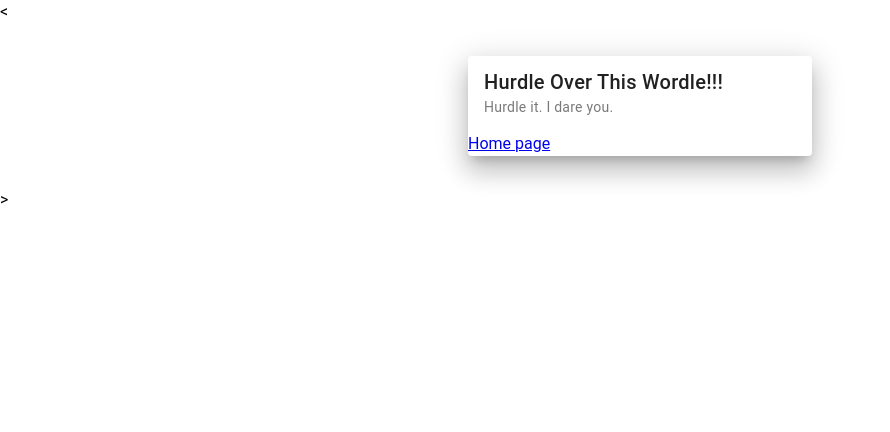
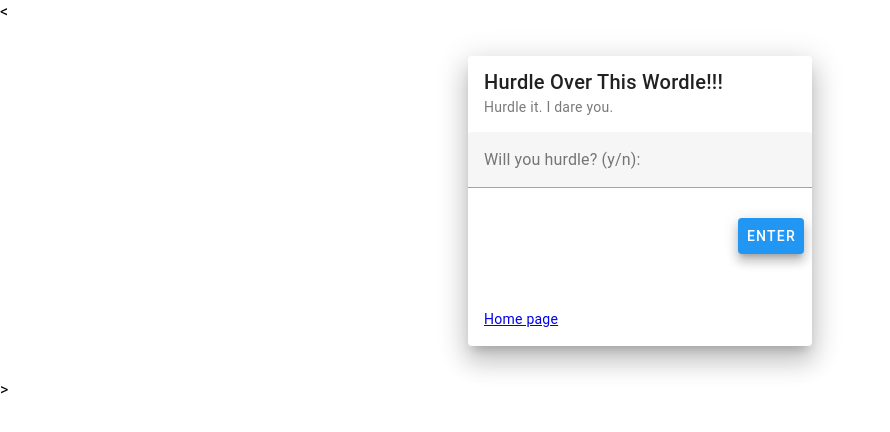
Before and after one commit to IntelliTect-Samples/EWU-CSCD379-2024-Spring, a Nuxt app in the folder wordle-web/: page /game in a window 1280 px wide. Shown: the top 432 px of the page, without its empty margins (0-890 px from the left). Built offline with nearby package versions, Linux system fonts and the light colour scheme.

Commit message:
connected hurdle.ts to ui

```diff
--- a/wordle-web/pages/game.vue
+++ b/wordle-web/pages/game.vue
@@ -6,9 +6,44 @@
             Hurdle it. I dare you.
           </v-card-subtitle>
         </v-card-item>
-        <NuxtLink to="/" external>
-            Home page
-        </NuxtLink>
+
+        <v-text-field
+        v-model="input"
+        label="Will you hurdle? (y/n):"
+        outlined
+        clearable
+        />
+        <v-card-actions>
+          <v-spacer />
+          <v-btn
+            color="blue"
+            variant="elevated"
+            elevation="8"
+            @click="enterInput()"
+          >
+            Enter
+          </v-btn>
+        </v-card-actions>
+        <v-card-text>
+            {{ output }}
+        </v-card-text>
+        <v-card-text>
+            <NuxtLink to="/" external>
+                Home page
+            </NuxtLink>
+        </v-card-text>
     </v-card>
 
 </template>
+
+<script setup lang="ts">
+import { hurdleInput } from '~/scripts/hurdle';
+
+const input = ref("");
+const output = ref("");
+
+function enterInput() {
+    output.value = hurdleInput(input.value);
+}
+
+</script>
--- a/wordle-web/pages/index.vue
+++ b/wordle-web/pages/index.vue
@@ -1,5 +1,15 @@
 <template>
-    <NuxtLink to="/game">
-        Game
-    </NuxtLink>
+    <v-card>
+        <v-card-item>
+          <v-card-title> Welcome to this beautiful website! </v-card-title>
+          <v-card-subtitle>
+            Click the game button... if you dare...
+          </v-card-subtitle>
+        </v-card-item>
+        <v-card-text>
+            <NuxtLink to="/game">
+                Game
+            </NuxtLink>
+        </v-card-text>
+    </v-card>
 </template>
```
